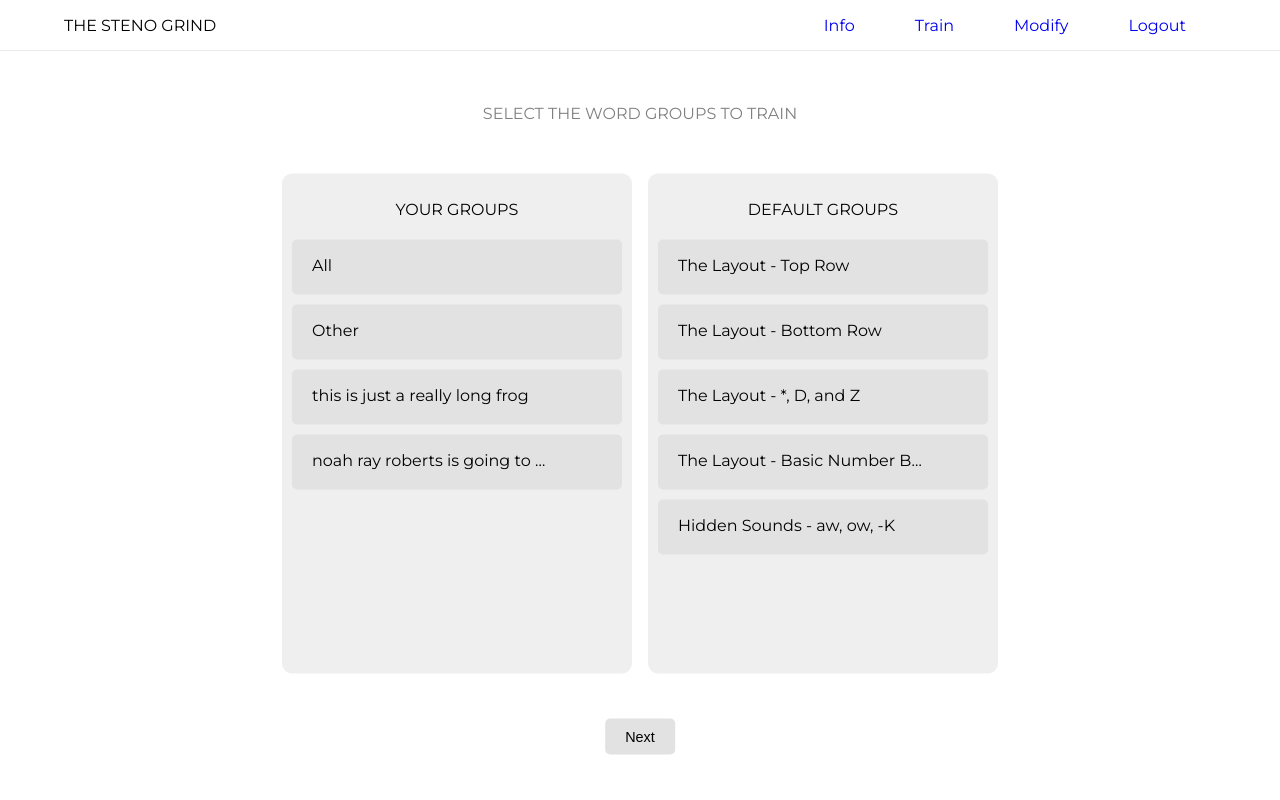
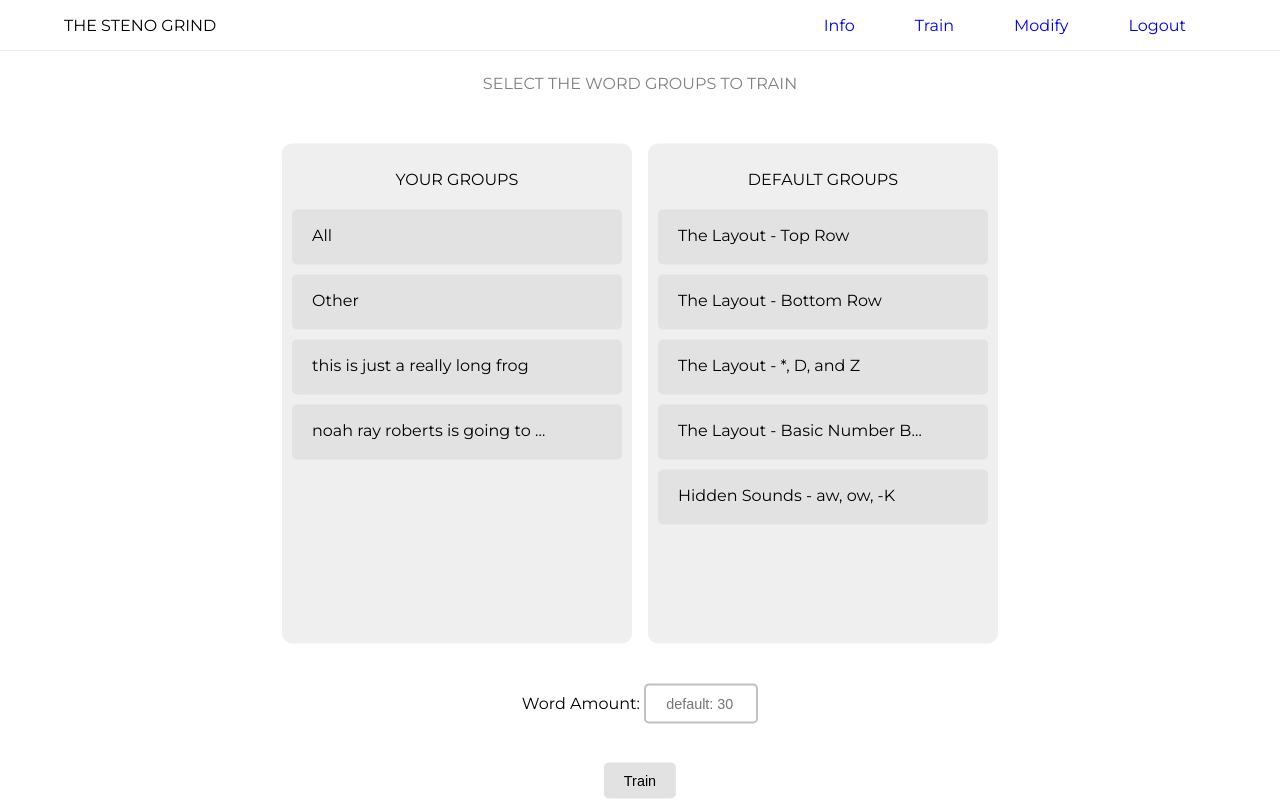
Before and after one commit to NoahRR/The-Steno-Grind, a Django app: page / in a window 1280 px wide. Run offline with Django 3.2, Linux system fonts and the light colour scheme; a user stored in the database is signed in; data comes from the database, SQL or seed files in the repository.

Commit message:
Group form rework

```diff
--- a/frontend/static/frontend/base.css
+++ b/frontend/static/frontend/base.css
@@ -50,8 +50,11 @@ input[type='checkbox']:checked {
 .aftergroups{
     display: inline-block;
     position: relative;
+    text-align: center;
     width: 100%;
-    height: 10px;
+    margin-top: 20px;
+    /* height: 10px; */
+    /* margin: 20px 0; */
 }
 .centercont{
     height: auto;
@@ -147,6 +150,12 @@ input[type='checkbox']:checked {
     cursor: pointer;
     font-size: .9em;
 }
+.niceINP{
+    padding: 10px 20px;
+    border-radius: 5px;
+    font-size: .9em;
+    border: 2px solid #C1C1C1;
+}
 .niceBTN:hover{
     /* border: 2px solid grey; */
     box-shadow: 0px 0px 8px -2px rgba(143,143,143,1);
--- a/frontend/templates/frontend/groups.html
+++ b/frontend/templates/frontend/groups.html
@@ -11,16 +11,23 @@
         <form id="group_list_form" action="/train/" method="POST">
 
             <div class="centercontHeader">
-                <p class="part2" style="font-weight: 500; text-align: center; color: grey; font-weight: 400;">HOW MANY WORDS YOU WOULD LIKE TO TRAIN</p>
+                {% comment %} <p class="part2" style="font-weight: 500; text-align: center; color: grey; font-weight: 400;">HOW MANY WORDS YOU WOULD LIKE TO TRAIN</p> {% endcomment %}
                 <p class="part1" style="font-weight: 500; text-align: center; color: grey; font-weight: 400;">SELECT THE WORD GROUPS TO TRAIN</p>
+                {% if MSG %}
+                    <p class="part1" style="font-weight: 500; text-align: center; color: red; font-weight: 400;">{{MSG}}</p>
+                {% endif %}
             </div>
 
-            <div class="part2">
-                <label for="word_amount">Word Amount:</label>
-                <input id="word_amount" name="wordamm" placeholder="ex: 20"><br><br>
-            </div>
+            {% comment %} <div class="part2"> {% endcomment %}
+            {% comment %}     <label for="word_amount">Word Amount:</label> {% endcomment %}
+            {% comment %}     <input id="word_amount" name="wordamm" placeholder="ex: 20"><br><br> {% endcomment %}
+            {% comment %} </div> {% endcomment %}
 
             {%csrf_token%}
+
+            {% if MSG %}
+                <div style="height: 6px;"></div>
+            {% endif %}
 
             <div id="contGroup" class="part1">
                 <div class="GroupItem">
@@ -43,15 +50,14 @@
                 </div>
             </div>
 
-        </form>
-
             <div class="aftergroups">
-            <button id="nextbtn" class="part1 niceBTN" onclick="nextStep()">Next</button>
+                <label for="word_amount">Word Amount:</label>
+                <input id="word_amount" class="niceINP" style="width: 70px;" name="wordamm" placeholder="default: 30"><br><br>
             </div>
 
-        {% comment %} <button class="part2" onclick="location.reload()">Back</button> {% endcomment %}
-        {% comment %} <button class="part2" onclick="document.querySelector('#group_list_form').submit();">Train</button> {% endcomment %}
+            <button id="nextbtn" class="part1 niceBTN">Train</button>
 
+        </form>
     </div>
 {% endblock %}
 
--- a/frontend/templates/frontend/info.html
+++ b/frontend/templates/frontend/info.html
@@ -11,7 +11,8 @@
             <p style="color: grey; text-align: center;">GETTING STARTED</p>
             <li>The Steno Grind is a simple web application intended to speed up the learning process for beginner stenographers!</li>
             <br>
-            <li>The built-in words follow the "The Art of Chording" Textbook</li>
+            <li></li>
+            <br>
         </ul>
     </div>
 {% endblock %}
--- a/frontend/views.py
+++ b/frontend/views.py
@@ -23,61 +23,82 @@ def modify(request):
 # personalized and customized training
 def training(request):
 
-    if request.method == 'POST':
+    if request.user.is_authenticated:
 
-        formDict = request.POST.dict()
-        groups_to_include = []
-        training_length = request.POST.get('wordamm')
+        if request.method == 'POST':
 
-        # get list of group id's to gather words form
-        for item in formDict:
-            if item != 'csrfmiddlewaretoken' and item != 'wordamm':
-                if formDict[item] == 'on':
-                    groups_to_include.append(item)
+            formDict = request.POST.dict()
+            groups_to_include = []
+            training_length = request.POST.get('wordamm')
 
-        # get list of words to train from specified groups
-        word_pool = {}
-        for group in groups_to_include:
-            # group to add
-            if group[0] == 'G':
-                tmp_word_pool = Word.objects.filter(parent_group=int(group[1:]))
+            # get list of group id's to gather words form
+            for item in formDict:
+                if item != 'csrfmiddlewaretoken' and item != 'wordamm':
+                    if formDict[item] == 'on':
+                        groups_to_include.append(item)
 
-                for item in tmp_word_pool:
-                    word_pool[item.translation] = item.stroke
+            # get list of words to train from specified groups
+            word_pool = {}
+            for group in groups_to_include:
+                # group to add
+                if group[0] == 'G':
+                    tmp_word_pool = Word.objects.filter(parent_group=int(group[1:]))
 
-            # level to add
-            elif group[0] == 'L':
-                tmp_word_pool = Word.objects.filter(parent_level=int(group[1:]))
+                    for item in tmp_word_pool:
+                        word_pool[item.translation] = item.stroke
 
-                for item in tmp_word_pool:
-                    word_pool[item.translation] = item.stroke
+                # level to add
+                elif group[0] == 'L':
+                    tmp_word_pool = Word.objects.filter(parent_level=int(group[1:]))
+
+                    for item in tmp_word_pool:
+                        word_pool[item.translation] = item.stroke
 
 
-        # randomize order of words
-        keys = list(word_pool.keys())
-        random.shuffle(keys)
+            # randomize order of words
+            keys = list(word_pool.keys())
+            random.shuffle(keys)
 
-        # correct length of words
-        try:
-            keys = keys[:int(training_length)]
-        except:
-            return redirect('/')
+            if not keys:
 
-        # format words/translations and strokes for frontend
-        final_word_list = ''
-        final_word_dict = {}
+                all_groups = WordGroup.objects.filter(parent=request.user)
+                default_groups = Levels.objects.all()
 
-        for key in keys:
-            final_word_list += key + ' '
-            final_word_dict[key] = word_pool[key]
+                context = {}
+                for group in all_groups:
+                    context[group.name] = group.id
 
-        return render(request, 'frontend/train.html', {
-            'word_list': final_word_list,
-            'word_dict': final_word_dict
-        })
+                context2 = {}
+                for level in default_groups:
+                    context2[level.name] = level.id
 
-    else:
-        return redirect('/auth/login')
+                return render(request, 'frontend/groups.html', {
+                    'group_list': context,
+                    'levels_list': context2,
+                    'MSG': 'Please select a word group :D',
+                })
+
+            # correct length of words
+            try:
+                keys = keys[:int(training_length)]
+            except:
+                keys = keys[:30]
+
+            # format words/translations and strokes for frontend
+            final_word_list = ''
+            final_word_dict = {}
+
+            for key in keys:
+                final_word_list += key + ' '
+                final_word_dict[key] = word_pool[key]
+
+            return render(request, 'frontend/train.html', {
+                'word_list': final_word_list,
+                'word_dict': final_word_dict
+            })
+
+        else:
+            return redirect('/auth/login')
 
 # home and selection of training
 def groups(request):
```
Lines whose indentation alone changed are shown as unchanged.
